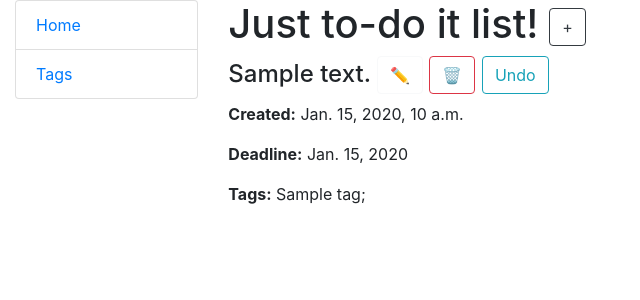
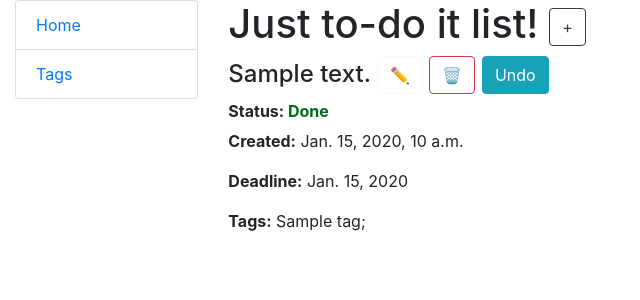
Before and after one commit to aLEKS-e3/py-todo-list, a Django app: page / in a window 1280 px wide. Shown: the top 300 px of the page, without its empty margins (0-640 px from the left). Run offline with Django 5.2, Linux system fonts and the light colour scheme; tables that the repository leaves empty hold one stand-in row (values such as "Sample post").

Commit message:
Update views and templates

```diff
--- a/list/views.py
+++ b/list/views.py
@@ -20,6 +20,7 @@ class TagCreateView(generic.CreateView):
 class TagUpdateView(generic.UpdateView):
     model = Tag
     form_class = TagForm
+    success_url = reverse_lazy("list:tag-list")
 
 
 class TagDeleteView(generic.DeleteView):
@@ -43,6 +44,7 @@ class TaskUpdateView(generic.UpdateView):
     model = Task
     form_class = TaskForm
     template_name = "list/task_form.html"
+    success_url = reverse_lazy("list:task-list")
 
 
 class TaskDeleteView(generic.DeleteView):
--- a/templates/list/task_list.html
+++ b/templates/list/task_list.html
@@ -13,11 +13,20 @@
                 <a class="btn btn-outline-light" href="{% url 'list:task-update' pk=task.id %}">✏️</a>
                 <a class="btn btn-outline-danger" href="{% url 'list:task-delete' pk=task.id %}">🗑</a>
                 {% if task.is_done %}
-                    <a class="btn btn-outline-info" href="{% url 'list:task-done' pk=task.id %}">Undo</a>
+                    <a class="btn btn-info" href="{% url 'list:task-done' pk=task.id %}">Undo</a>
                 {% else %}
-                    <a class="btn btn-outline-success" href="{% url 'list:task-done' pk=task.id %}">Complete</a>
+                    <a class="btn btn-success" href="{% url 'list:task-done' pk=task.id %}">Complete</a>
                 {% endif %}
             </h4>
+            <h6>
+                <strong>Status:
+                    {% if task.is_done %}
+                        <span style="color: #006b1b">Done</span>
+                    {% else %}
+                        <span style="color: #a41515">In process</span>
+                    {% endif %}
+                </strong>
+            </h6>
 
             <p><strong>Created:</strong> {{ task.date }}</p>
 
```
